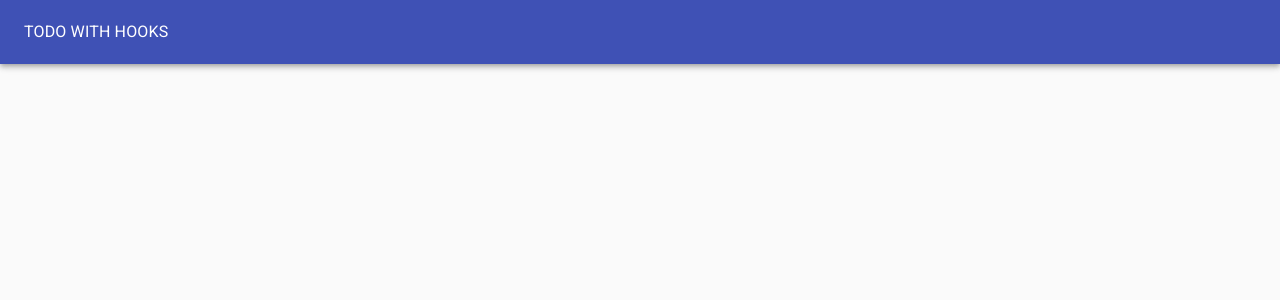
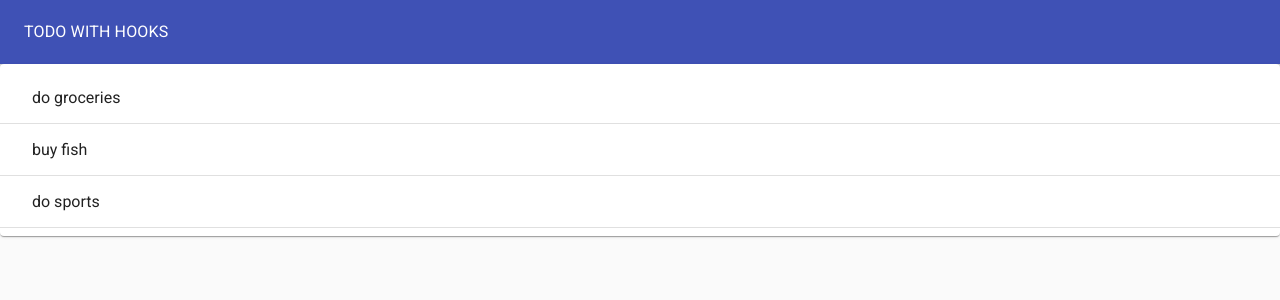
Before and after one commit to caballero-react-ex/todo-hooks, a React (Create React App) app: page / in a window 1280 px wide. Shown: the top 300 px of the page. Built offline with nearby package versions, Linux system fonts and the light colour scheme.

Commit message:
todoList created

```diff
--- a/src/TodoApp.js
+++ b/src/TodoApp.js
@@ -1,12 +1,19 @@
-import React from 'react';
+import React, { useState } from 'react';
+import TodoList from './TodoList';
 import AppBar from '@material-ui/core/AppBar';
 import Grid from '@material-ui/core/Grid';
 import Paper from '@material-ui/core/Paper';
 import Toolbar from '@material-ui/core/Toolbar';
 import Typography from '@material-ui/core/Typography';
 
+function TodoApp() {
+  const initialTodos = [
+    {id: 1, task: "do groceries", completed: false},
+    {id: 2, task: "buy fish", completed: true},
+    {id: 3, task: "do sports", completed: false},
+  ];
+  const [todos, setTodos] = useState(initialTodos);
 
-function TodoApp() {
   return (
     <Paper
     style={{
@@ -22,6 +29,7 @@
           <Typography color="inherit">TODO WITH HOOKS</Typography>
         </Toolbar>
       </AppBar>
+      <TodoList todos={todos} />
     </Paper>
   );
 }
--- /dev/null
+++ b/src/TodoList.js
@@ -0,0 +1,26 @@
+import React from 'react';
+import Paper from '@material-ui/core/Paper';
+import List from '@material-ui/core/List';
+import ListItem from '@material-ui/core/ListItem';
+import ListItemText from '@material-ui/core/ListItem';
+import Divider from '@material-ui/core/Divider';
+
+
+function TodoList(props) {
+  return (
+    <Paper>
+      <List>
+        {props.todos.map(todo => (
+          <>
+          <ListItem>
+            <ListItemText>{todo.task}</ListItemText>
+          </ListItem>
+          <Divider />
+          </>
+        ))}
+      </List>
+    </Paper>
+  );
+}
+
+export default TodoList;
```
